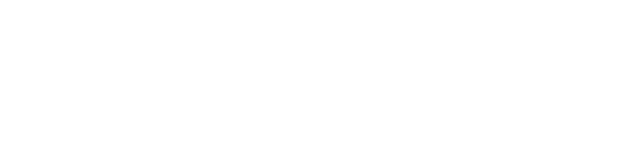
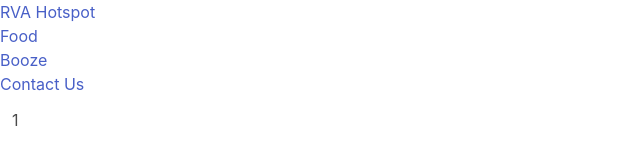
Before and after one commit to cortlandfinch/RVA-Hotspot, a plain HTML site: page index.html in a window 1280 px wide. Shown: the whole page, without its empty margins (0-640 px from the left). Drawn offline with nearby package versions, Linux system fonts and the light colour scheme.

Commit message:
nav links basic set-up

```diff
--- a/index.html
+++ b/index.html
@@ -6,14 +6,54 @@
     <meta name="viewport" content="width=device-width, initial-scale=1.0">
     <!--Google Fonts: Bad+Script=decorative cursive, Roboto+Condensed=bold font for titles, Lato=regular text-->
     <link href="https://fonts.googleapis.com/css2?family=Bad+Script&family=Lato:wght@300&family=Roboto+Condensed:wght@700&display=swap" rel="stylesheet">
+    <!--Bulma for styling -->
+    <link href="https://cdn.jsdelivr.net/npm/bulma@0.9.4/css/bulma.min.css" rel="stylesheet">
     <!--Our style sheet-->
     <link href="./assets/style.css">
     <title>RVA Hotspot</title>
 </head>
 <body>
+    <header>
+        <h1>
+            <a href="/">RVA Hotspot</a>
+        </h1>
+        <!--Sticky Navigation bar with restaurants,breweries, and contact us-->
+        <nav>
+           <ul>
+            <li>
+                <a href="#food">Food</a>
+            </li>
+            <li>
+                <a href="#booze">Booze</a>
+            </li>
+            <li>
+                <a href="#contact-us">Contact Us</a>
+            </li>
+           </ul>
+        </nav>
+    </header>
+    <!--Picture of RVA with a blurb about what our app is for-->
+    <hero>
 
+    </hero>
+
+    <!--Restaurants with buttons and randomizer-->
+    <div class="restaurants">
+        <div class="column">1</div>
+    </div>
+
+    <!--Breweries with buttons and randomizer-->
+    <div class="breweries">
+
+    </div>
 
     <!--Our JavaScript page-->
     <script src="./assets/script.js"></script>
 </body>
+
+    <!--contact us section-->
+<footer>
+
+</footer>
+
 </html>
```
Also changed, not shown: assets/style.css (line endings or trailing spaces).
